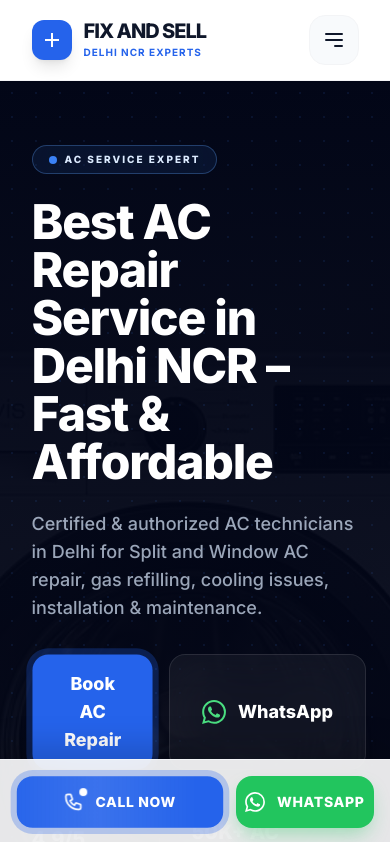
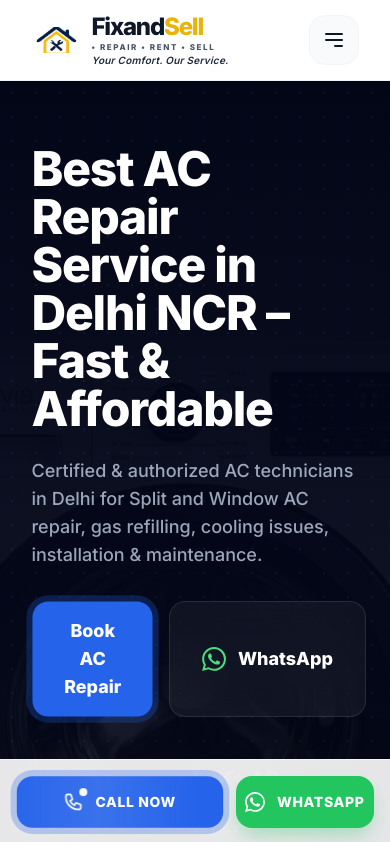
Before and after one commit to sharif8092/Fixand-sell, a React (Vite) app: page / in a window 390 px wide. Shown: the top 842 px of the page. Built offline with nearby package versions, Linux system fonts and the light colour scheme.

Commit message:
Update logo, contact info, and refine hero layout

```diff
--- a/components/Footer.tsx
+++ b/components/Footer.tsx
@@ -11,10 +11,15 @@ const Footer: React.FC = () => {
           {/* Brand */}
           <div className="space-y-6">
             <div className="flex items-center space-x-3">
-              <div className="w-8 h-8 bg-blue-600 rounded-lg flex items-center justify-center text-white font-bold">
-                 DR
+              <img src="/logo.png" alt={COMPANY_NAME} className="w-12 h-12 object-contain bg-white rounded p-1" />
+              <div className="flex flex-col">
+                <span className="text-2xl font-black tracking-tighter leading-none mb-1">
+                  <span className="text-white">Fixand</span><span className="text-yellow-500">Sell</span>
+                </span>
+                <span className="text-[7px] font-bold text-slate-400 tracking-[0.2em] uppercase leading-none">
+                  • REPAIR • RENT • SELL
+                </span>
               </div>
-              <span className="text-xl font-black text-white tracking-tighter uppercase">{COMPANY_NAME}</span>
             </div>
             <p className="text-sm leading-relaxed">
               Legally registered enterprise providing premium appliance maintenance. MSME Verified service across Delhi NCR.
--- a/components/Header.tsx
+++ b/components/Header.tsx
@@ -55,17 +55,16 @@ const Header: React.FC = () => {
             onClick={(e) => handleNavClick(e, '/')}
             className="flex items-center gap-3 cursor-pointer group"
           >
-            <div className="w-10 h-10 bg-blue-600 rounded-xl flex items-center justify-center text-white shadow-lg transition-transform group-hover:rotate-6">
-              <svg className="w-6 h-6" fill="currentColor" viewBox="0 0 24 24">
-                <path d="M19 13h-6v6h-2v-6H5v-2h6V5h2v6h6v2z" />
-              </svg>
-            </div>
-            <div>
-              <span className="block text-xl font-black text-slate-900 uppercase tracking-tighter leading-none">
-                Fix and Sell
+            <img src="/logo.png" alt={COMPANY_NAME} className="w-12 h-12 md:w-14 md:h-14 object-contain" />
+            <div className="flex flex-col justify-center">
+              <span className="block text-2xl font-black tracking-tighter leading-none mb-1">
+                <span className="text-slate-900">Fixand</span><span className="text-yellow-500">Sell</span>
               </span>
-              <span className="text-[10px] font-bold text-blue-600 uppercase tracking-widest mt-1 block">
-                Delhi NCR Experts
+              <span className="text-[8px] sm:text-[9px] font-black text-slate-600 tracking-[0.2em] uppercase leading-none mb-1">
+                • REPAIR • RENT • SELL
+              </span>
+              <span className="text-[10px] sm:text-[11px] font-semibold text-slate-800 italic tracking-wide leading-none">
+                Your Comfort. Our Service.
               </span>
             </div>
           </Link>
@@ -122,10 +121,14 @@ const Header: React.FC = () => {
           {/* Frosted Black Header with Color Grading */}
           <div className="bg-gradient-to-br from-slate-900/95 to-black/90 backdrop-blur-xl p-6 flex justify-between items-center rounded-t-[2.5rem] border-b border-white/10 shadow-sm">
             <div className="flex items-center gap-3">
-              <div className="w-9 h-9 bg-white/10 rounded-xl flex items-center justify-center text-blue-500 font-black text-[12px] border border-blue-500/20 shadow-inner">DR</div>
-              <div className="flex flex-col">
-                <span className="font-black text-white text-[13px] uppercase tracking-widest leading-none">Main Menu</span>
-                <span className="text-[8px] font-bold text-slate-400 uppercase tracking-widest mt-1 opacity-80">Authorized Hub</span>
+              <img src="/logo.png" alt={COMPANY_NAME} className="w-10 h-10 object-contain bg-white rounded p-1" />
+              <div className="flex flex-col justify-center">
+                <span className="block text-xl font-black tracking-tighter leading-none mb-1">
+                  <span className="text-white">Fixand</span><span className="text-yellow-500">Sell</span>
+                </span>
+                <span className="text-[6px] font-bold text-slate-400 tracking-[0.2em] uppercase leading-none">
+                  • REPAIR • RENT • SELL
+                </span>
               </div>
             </div>
             <button
@@ -194,7 +197,7 @@ const Header: React.FC = () => {
 
           {/* Panel Footer - Premium Grading */}
           <div className="p-6 bg-white/20 backdrop-blur-xl border-t border-black/5 text-center rounded-b-[2.5rem]">
-            <p className="text-[10px] font-black text-slate-500 uppercase tracking-[0.3em] mb-1 leading-none">Fix and Sell Delhi</p>
+            <p className="text-[10px] font-black text-slate-500 uppercase tracking-[0.3em] mb-1 leading-none">FixandSell Delhi</p>
             <p className="text-[8px] font-bold text-slate-400 uppercase tracking-widest opacity-60">Authorized Service Hub • NCR</p>
           </div>
         </div>
--- a/components/Hero.tsx
+++ b/components/Hero.tsx
@@ -101,22 +101,14 @@ const Hero: React.FC<HeroProps> = ({ onOpenBooking }) => {
         <div className="flex flex-col lg:flex-row items-center gap-12 lg:gap-20">
 
           {/* Text Content */}
-          <div className="w-full lg:w-1/2">
-            <div className="inline-flex items-center gap-2 bg-blue-500/10 backdrop-blur-xl border border-blue-400/30 px-4 py-1.5 rounded-full mb-6">
-              <span className="relative flex h-2 w-2">
-                <span className="animate-ping absolute inline-flex h-full w-full rounded-full bg-blue-400 opacity-75"></span>
-                <span className="relative inline-flex rounded-full h-2 w-2 bg-blue-500"></span>
-              </span>
-              <span className="text-blue-100 text-[10px] font-black uppercase tracking-[0.2em]">
-                {slides[0].highlight}
-              </span>
-            </div>
+          <div className="w-full lg:w-1/2 lg:py-16 xl:py-24">
 
-            <h1 className="text-4xl xs:text-5xl sm:text-6xl md:text-7xl lg:text-8xl font-black text-white leading-[1.1] md:leading-[0.95] mb-6 tracking-tight">
+
+            <h1 className="text-4xl xs:text-5xl sm:text-6xl md:text-7xl lg:text-[4.5rem] xl:text-[5.5rem] font-black text-white leading-[1.1] md:leading-[1.0] mb-6 tracking-tight">
               {slides[0].title}
             </h1>
 
-            <p className="text-base xs:text-lg md:text-2xl text-blue-100/70 mb-8 max-w-xl leading-relaxed font-medium">
+            <p className="text-base xs:text-lg md:text-xl xl:text-[1.4rem] text-blue-100/70 mb-8 max-w-xl leading-relaxed font-medium">
               {slides[0].subtitle}
             </p>
 
--- a/components/QuickBookingModal.tsx
+++ b/components/QuickBookingModal.tsx
@@ -59,7 +59,7 @@ const QuickBookingModal: React.FC<QuickBookingModalProps> = ({ isOpen, onClose,
           </button>
 
           <h3 className="text-3xl font-black tracking-tight mb-2">Quick Booking</h3>
-          <p className="text-blue-100 font-medium opacity-80 uppercase text-[10px] tracking-widest">Authorized Fix and Sell Dispatch</p>
+          <p className="text-blue-100 font-medium opacity-80 uppercase text-[10px] tracking-widest">Authorized FixandSell Dispatch</p>
         </div>
 
         <form onSubmit={handleSubmit} className="p-8 md:p-10 space-y-6">
--- a/components/ServiceDetail.tsx
+++ b/components/ServiceDetail.tsx
@@ -84,7 +84,7 @@ const ServiceDetail: React.FC<ServiceDetailProps> = ({ onOpenBooking }) => {
                 <div className="space-y-6 text-slate-600 text-lg leading-relaxed">
                   <p>{service.desc}</p>
                   <p>
-                    At Fix and Sell, we provide professional and reliable {service.title.toLowerCase()} services across all major areas of Delhi, Noida, Gurgaon, and Faridabad. Our team of certified technicians is equipped with modern tools and genuine spare parts to ensure high-quality repairs.
+                    At FixandSell, we provide professional and reliable {service.title.toLowerCase()} services across all major areas of Delhi, Noida, Gurgaon, and Faridabad. Our team of certified technicians is equipped with modern tools and genuine spare parts to ensure high-quality repairs.
                   </p>
                   <div className="grid grid-cols-1 sm:grid-cols-2 gap-4 mt-8">
                     {[
--- a/constants.tsx
+++ b/constants.tsx
@@ -1,14 +1,14 @@
 
 import React from 'react';
 
-export const COMPANY_NAME = "Fix and Sell";
-export const BRAND_NAME = "Fix and Sell Delhi";
-export const PHONE_NUMBER = "+91981032954";
-export const WHATSAPP_NUMBER = "+91981032954";
+export const COMPANY_NAME = "FixandSell";
+export const BRAND_NAME = "FixandSell Delhi";
+export const PHONE_NUMBER = "+918809164703";
+export const WHATSAPP_NUMBER = "+918809164703";
 export const EMAIL = "help@fixandsell.in";
-export const GST_NUMBER = "07AAZFD1338B1ZH";
+export const GST_NUMBER = "07CTCPA1067J1ZY";
 export const UDYAM_NUMBER = "UDYAM-DL-09-0043493";
-export const ADDRESS = "Ground Floor Shop, Jai Ram House, Block-B, Hari Nagar Part-2, Badarpur, New Delhi - 110044";
+export const ADDRESS = "G/F, H.No. 4, Hari Nagar Part-2, Near Pratham Garden, Badarpur, New Delhi-110044";
 
 export const AREAS = ["Noida", "Ghaziabad", "Gurgaon", "Faridabad", "Greater Noida", "New Delhi",
   "Badarpur", "South East Delhi", "Rohini", "Dwarka", "Janakpuri", "Laxmi Nagar", "Karol Bagh",
--- a/index.html
+++ b/index.html
@@ -4,9 +4,9 @@
 <head>
     <meta charset="UTF-8">
     <meta name="viewport" content="width=device-width, initial-scale=1.0, maximum-scale=1.0, user-scalable=no">
-    <title>Fix and Sell | Best AC Repair in Delhi | Authorized Appliance Experts</title>
-    <meta name="description" content="Fix and Sell provides authorized AC repair, washing machine service, and fridge repair in Delhi NCR. MSME Registered. Same-day service in Badarpur, Rohini, and Dwarka.">
-    <meta name="keywords" content="Fix and Sell, Fix and Sell Delhi, Best AC Repair in Delhi, AC Repair Service near me, Affordable AC Service near me, Washing Machine Repair in Delhi, Fridge Repair Service near me, AC Installation in Delhi NCR, AC AMC Service in Delhi">
+    <title>FixandSell | Best AC Repair in Delhi | Authorized Appliance Experts</title>
+    <meta name="description" content="FixandSell provides authorized AC repair, washing machine service, and fridge repair in Delhi NCR. MSME Registered. Same-day service in Badarpur, Rohini, and Dwarka.">
+    <meta name="keywords" content="FixandSell, FixandSell Delhi, Best AC Repair in Delhi, AC Repair Service near me, Affordable AC Service near me, Washing Machine Repair in Delhi, Fridge Repair Service near me, AC Installation in Delhi NCR, AC AMC Service in Delhi">
 
     <!-- Google tag (gtag.js) -->
     <script async src="https://www.googletagmanager.com/gtag/js?id=AW-17882503745"></script>
@@ -20,9 +20,9 @@
     <!-- Open Graph / Facebook -->
     <meta property="og:type" content="website">
     <meta property="og:url" content="https://fixandsell.in/">
-    <meta property="og:title" content="Fix and Sell | Best AC Repair in Delhi | Appliance Repair Specialists">
-    <meta property="og:description" content="Legally registered AC repair, installation, and AMC services in Delhi NCR. Same-day service by Fix and Sell experts.">
-    <meta property="og:image" content="https://images.unsplash.com/photo-1621905252507-b35482cd34b4?q=80&w=2070&auto=format&fit=crop">
+    <meta property="og:title" content="FixandSell | Best AC Repair in Delhi | Appliance Repair Specialists">
+    <meta property="og:description" content="Legally registered AC repair, installation, and AMC services in Delhi NCR. Same-day service by FixandSell experts.">
+    <meta property="og:image" content="https://fixandsell.in/logo.png">
 
     <!-- Tailwind CDN with Typography Plugin -->
     <script src="https://cdn.tailwindcss.com?plugins=typography"></script>
@@ -90,16 +90,16 @@
     {
       "@context": "https://schema.org",
       "@type": "LocalBusiness",
-      "name": "Fix and Sell",
-      "legalName": "Fix and Sell Delhi",
-      "taxID": "07AAZFD1338B1ZH",
-      "image": "https://images.unsplash.com/photo-1621905252507-b35482cd34b4?q=80&w=2070&auto=format&fit=crop",
+      "name": "FixandSell",
+      "legalName": "FixandSell Delhi",
+      "taxID": "07CTCPA1067J1ZY",
+      "image": "https://fixandsell.in/logo.png",
       "url": "https://fixandsell.in",
-      "telephone": "+919759216491",
+      "telephone": "+918809164703",
       "address": {
         "@type": "PostalAddress",
-        "streetAddress": "Ground Floor Shop, Jai Ram House, Block-B, Hari Nagar Part-2, Badarpur",
-        "addressLocality": "South East Delhi",
+        "streetAddress": "G/F, H.No. 4, Hari Nagar Part-2, Near Pratham Garden, Badarpur",
+        "addressLocality": "New Delhi",
         "addressRegion": "Delhi",
         "postalCode": "110044",
         "addressCountry": "IN"
--- a/metadata.json
+++ b/metadata.json
@@ -1,7 +1,7 @@
 
 {
-  "name": "Fix and Sell - Best AC & Appliance Repair in Delhi",
-  "description": "Looking for the best AC repair in Delhi? Fix and Sell provide affordable AC service, washing machine repair, fridge repair, installation & AMC services across Delhi NCR. Call now!",
+  "name": "FixandSell - Best AC & Appliance Repair in Delhi",
+  "description": "Looking for the best AC repair in Delhi? FixandSell provide affordable AC service, washing machine repair, fridge repair, installation & AMC services across Delhi NCR. Call now!",
   "requestFramePermissions": [
     "geolocation"
   ]
```
Also changed, not shown: public/logo.png (added).
